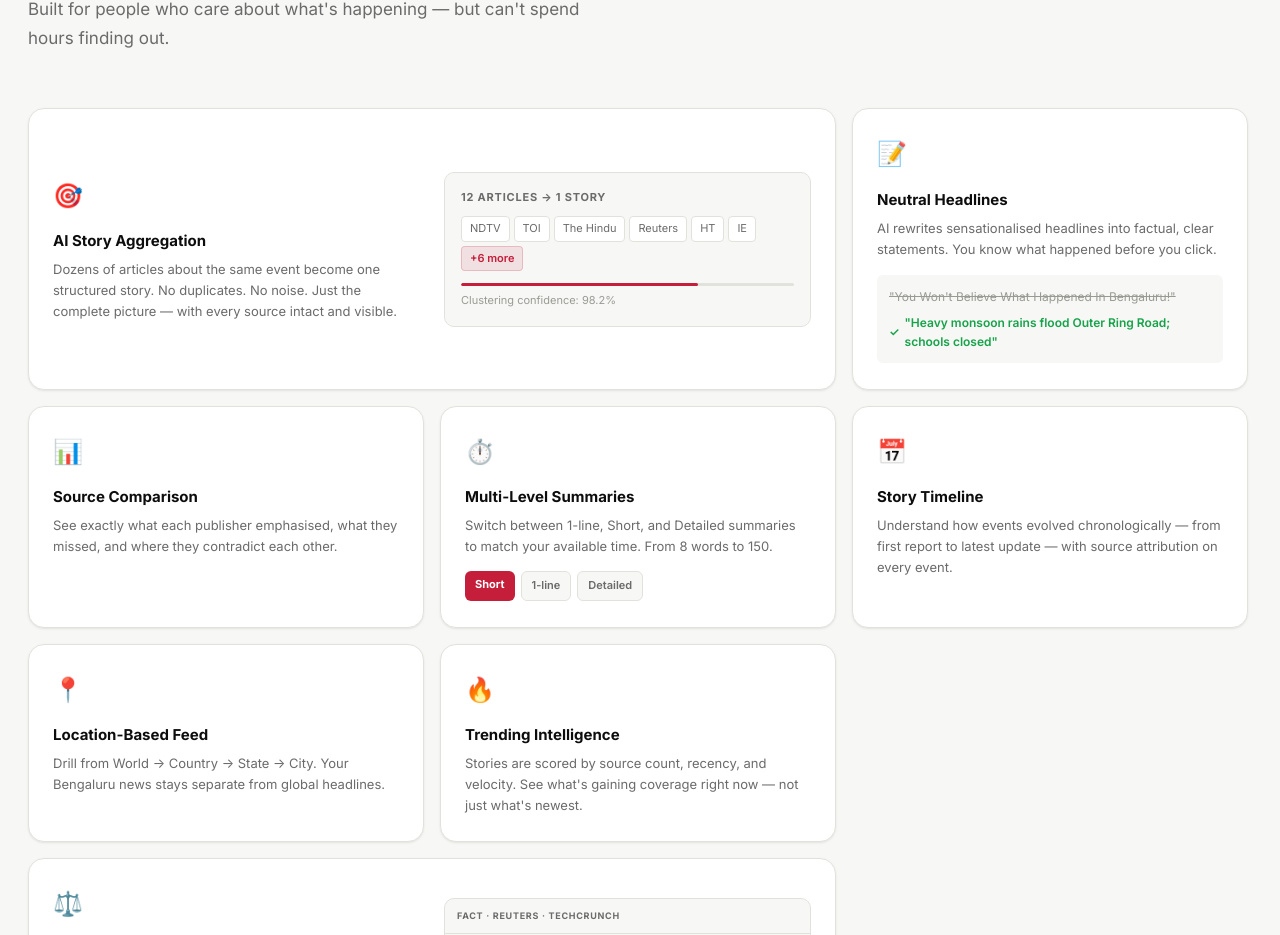
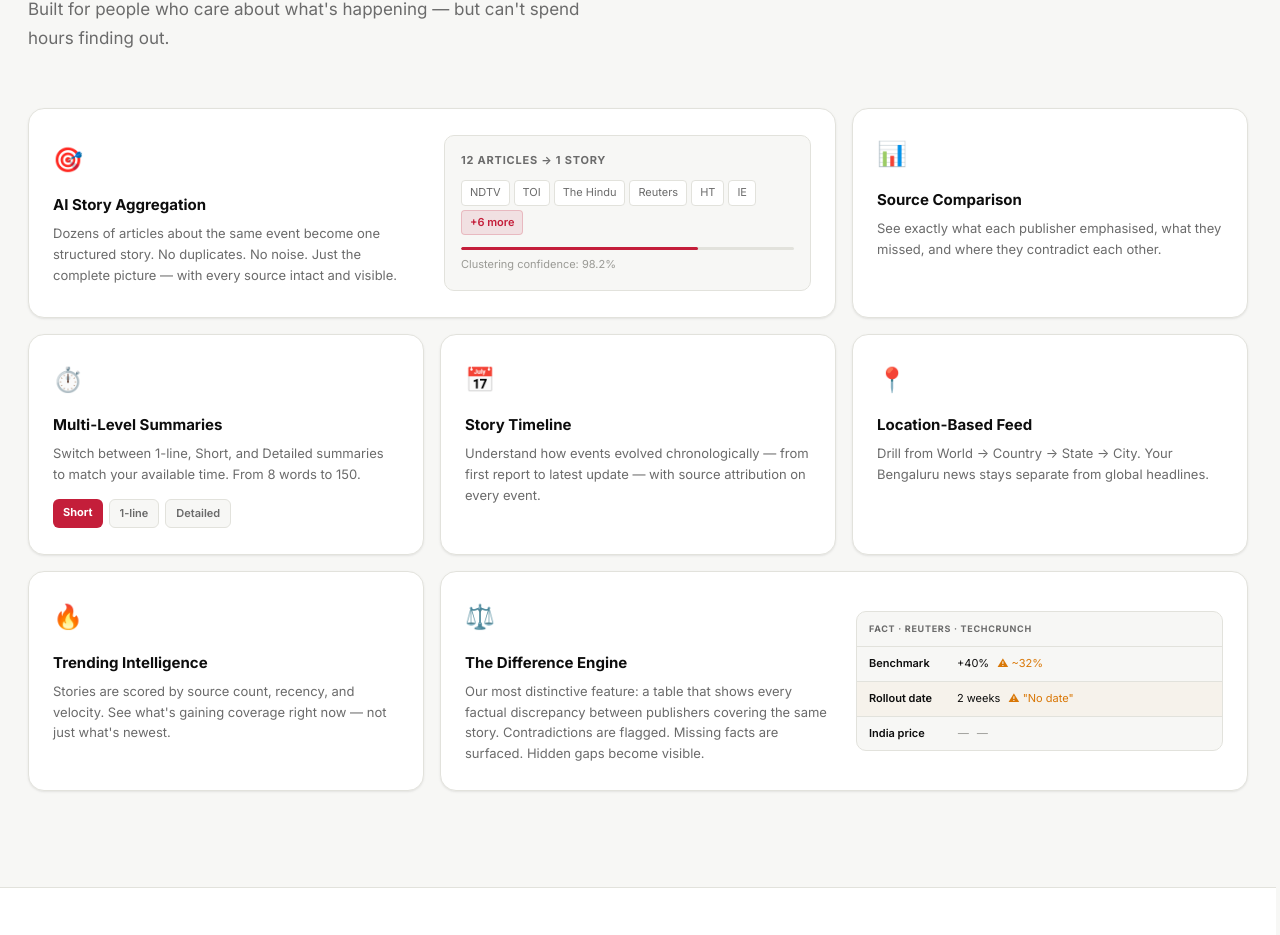
Before and after one commit to Unchartd/NewsIQ, a Next.js app in the folder apps/web/: page / in a window 1280 px wide. Shown: the part 3991-4926 px from the top of the page. Built offline with nearby package versions, Linux system fonts and the light colour scheme; no server answers.

Commit message:
feat: remove Neutral Headlines card and rearrange grid layout

```diff
--- a/apps/web/src/app/page.tsx
+++ b/apps/web/src/app/page.tsx
@@ -1301,47 +1301,6 @@ export default function LandingPage() {
             </div>
 
             <div className="feat-card">
-              <div className="feat-icon">📝</div>
-              <div className="feat-title">Neutral Headlines</div>
-              <div className="feat-desc">
-                AI rewrites sensationalised headlines into factual, clear
-                statements. You know what happened before you click.
-              </div>
-              <div
-                style={{
-                  marginTop: "16px",
-                  padding: "12px",
-                  background: "var(--landing-surface)",
-                  borderRadius: "var(--landing-r6)",
-                  fontSize: "12px",
-                }}
-              >
-                <div
-                  style={{
-                    color: "var(--landing-ink4)",
-                    textDecoration: "line-through",
-                    marginBottom: "6px",
-                  }}
-                >
-                  "You Won't Believe What Happened In Bengaluru!"
-                </div>
-                <div
-                  style={{
-                    color: "var(--landing-green)",
-                    fontWeight: 600,
-                    display: "flex",
-                    alignItems: "center",
-                    gap: "5px",
-                  }}
-                >
-                  <span>✓</span>"Heavy monsoon rains flood Outer Ring Road;
-                  schools closed"
-                </div>
-              </div>
-            </div>
-
-            {/* Row 2 */}
-            <div className="feat-card">
               <div className="feat-icon">📊</div>
               <div className="feat-title">Source Comparison</div>
               <div className="feat-desc">
@@ -1350,6 +1309,7 @@ export default function LandingPage() {
               </div>
             </div>
 
+            {/* Row 2 */}
             <div className="feat-card">
               <div className="feat-icon">⏱️</div>
               <div className="feat-title">Multi-Level Summaries</div>
@@ -1409,7 +1369,6 @@ export default function LandingPage() {
               </div>
             </div>
 
-            {/* Row 3 */}
             <div className="feat-card">
               <div className="feat-icon">📍</div>
               <div className="feat-title">Location-Based Feed</div>
@@ -1419,6 +1378,7 @@ export default function LandingPage() {
               </div>
             </div>
 
+            {/* Row 3 */}
             <div className="feat-card">
               <div className="feat-icon">🔥</div>
               <div className="feat-title">Trending Intelligence</div>
```
